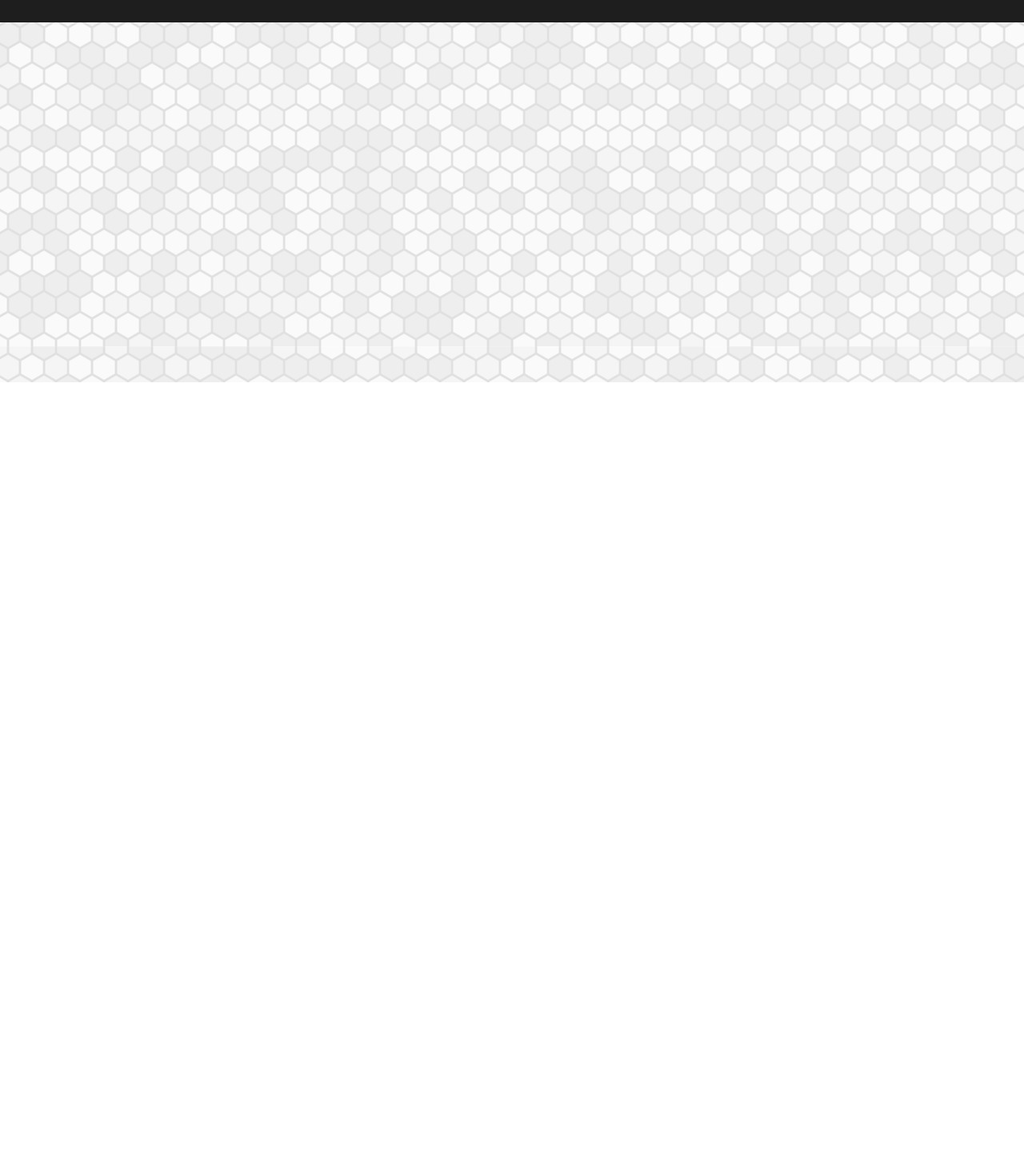
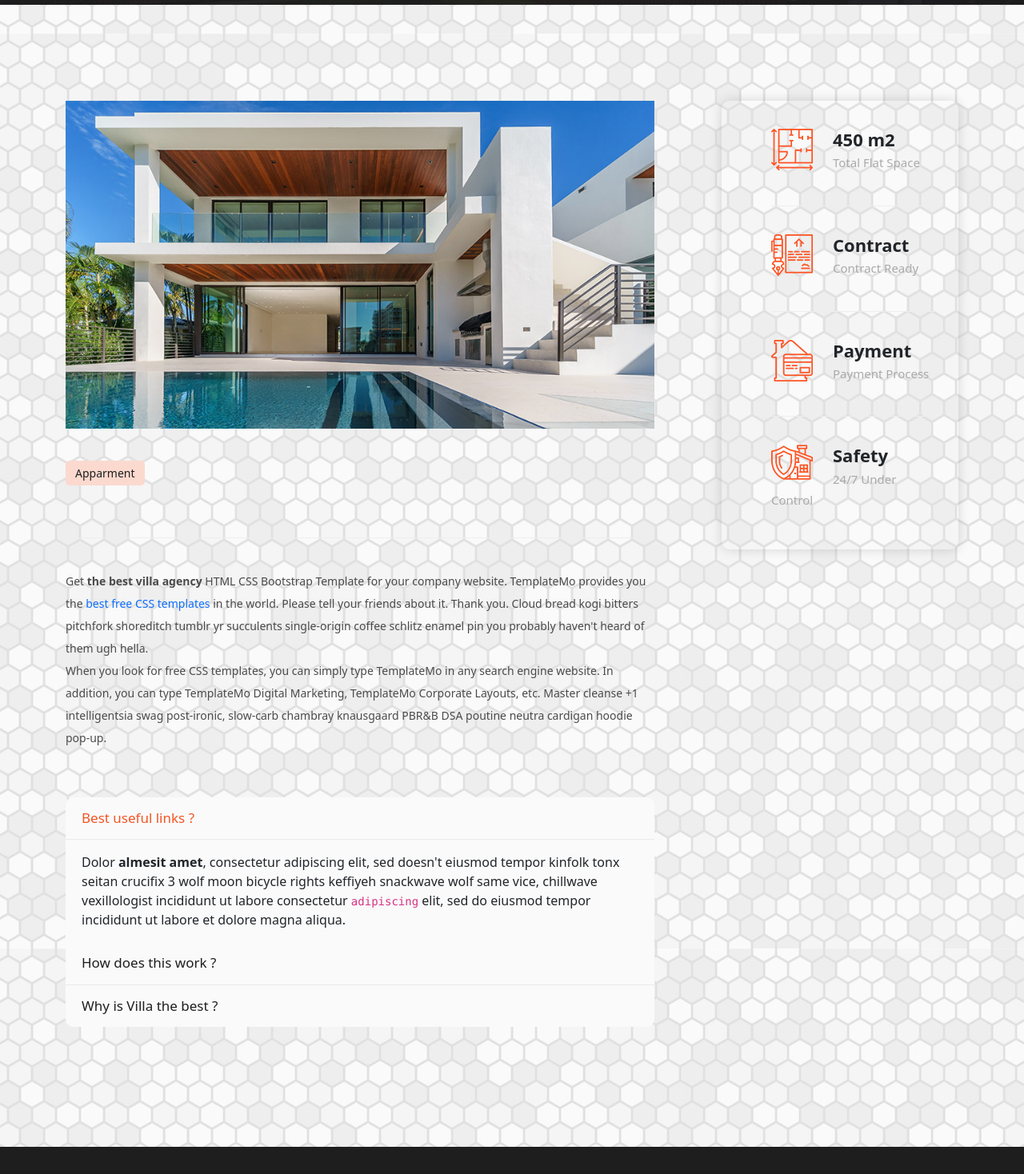
Before and after one commit to brandonsnover/pwr-blder-frontend, a React (Vite) app: page /exercisedetails in a window 1280 px wide. Shown: the part 322-1790 px from the top of the page at 80% size. Before the commit the page ends 800 px from the top, so only its background shows below. Built offline with nearby package versions, Linux system fonts and the light colour scheme; no server answers; the HTML template or start-up script is replaced by a standard one.

Commit message:
added exercise show page and styling

```diff
--- a/src/Content.jsx
+++ b/src/Content.jsx
@@ -7,6 +7,14 @@ import { DayShow } from "./DayShow";
 import { Modal } from "./Modal";
 import { ExerciseIndex } from "./ExerciseIndex";
 import { ExerciseAdd } from "./ExerciseAdd";
+import { Login } from "./Login";
+import { ExerciseShow } from "./ExerciseShow";
+import { useNavigate } from "react-router-dom";
+
+const jwt = localStorage.getItem("jwt");
+if (jwt) {
+  axios.defaults.headers.common["Authorization"] = `Bearer ${jwt}`;
+}
 
 export function Content() {
   const [programs, setPrograms] = useState([]);
@@ -14,6 +22,9 @@ export function Content() {
   const [day, setDay] = useState([]);
   const [isModalVisible, setIsModalVisible] = useState(false);
   const [exercises, setExercises] = useState([]);
+  const [errors, setErrors] = useState([]);
+  const [exercise, setExercise] = useState({});
+  const navigate = useNavigate();
 
   const handleModalShow = () => {
     setIsModalVisible(true);
@@ -102,22 +113,57 @@ export function Content() {
     });
   };
 
+  const handleLogin = (params) => {
+    console.log("submitting login form");
+    setErrors([]);
+    axios
+      .post("http://localhost:3000/sessions.json", params)
+      .then((response) => {
+        console.log(response.data);
+        axios.defaults.headers.common["Authorization"] = "Bearer " + response.data.jwt;
+        localStorage.setItem("jwt", response.data.jwt);
+        window.location.reload();
+      })
+      .catch((error) => {
+        console.log(error.response);
+        setErrors(["Invalid email or password"]);
+      });
+  };
+
+  const handleShowExercise = (id) => {
+    axios.get(`http://localhost:3000/exercises/${id}.json`).then((response) => {
+      console.log(response.data);
+      setExercise(response.data);
+      navigate(`/exercisedetails`);
+    });
+  };
+
+  let homePage;
+  if (localStorage.jwt === undefined) {
+    homePage = (
+      <div>
+        <Login handleSubmit={handleLogin} errors={errors} />
+      </div>
+    );
+  } else {
+    homePage = (
+      <div>
+        <ProgramIndex
+          programs={programs}
+          onShowProgram={handleShowProgram}
+          onCreateProgram={handleCreateProgram}
+          onDestroyProgram={handleDestoryProgram}
+        />
+      </div>
+    );
+  }
+
   useEffect(handleIndexPrograms, []);
   useEffect(handleIndexExercises, []);
   return (
     <div>
       <Routes>
-        <Route
-          path="/"
-          element={
-            <ProgramIndex
-              programs={programs}
-              onShowProgram={handleShowProgram}
-              onCreateProgram={handleCreateProgram}
-              onDestroyProgram={handleDestoryProgram}
-            />
-          }
-        />
+        <Route path="/" element={homePage} />
         <Route
           path="/program"
           element={
@@ -140,7 +186,11 @@ export function Content() {
             />
           }
         />
-        <Route path="/exercises" element={<ExerciseIndex exercises={exercises} />} />
+        <Route
+          path="/exercises"
+          element={<ExerciseIndex onShowExercise={handleShowExercise} exercises={exercises} />}
+        />
+        <Route path="/exercisedetails" element={<ExerciseShow exercise={exercise} />} />
       </Routes>
 
       <Modal show={isModalVisible} onClose={handleModalClose}>
--- a/src/ExerciseIndex.jsx
+++ b/src/ExerciseIndex.jsx
@@ -24,7 +24,9 @@ export function ExerciseIndex(props) {
                     </li>
                   </ul>
                   <div className="main-button">
-                    <a href="property-details.html">More info</a>
+                    <button onClick={() => props.onShowExercise(exercise.id)} className="btn btn-secondary">
+                      More info
+                    </button>
                   </div>
                 </div>
               </div>
--- /dev/null
+++ b/src/ExerciseShow.jsx
@@ -0,0 +1,168 @@
+/* eslint-disable react/jsx-no-target-blank */
+/* eslint-disable react/prop-types */
+export function ExerciseShow(props) {
+  return (
+    <div>
+      <div className="page-heading header-text">
+        <div className="container">
+          <div className="row">
+            <div className="col-lg-12">
+              <h3>{props.exercise.name}</h3>
+            </div>
+          </div>
+        </div>
+      </div>
+
+      <div className="single-property section">
+        <div className="container">
+          <div className="row">
+            <div className="col-lg-8">
+              <div className="main-image">
+                <img src="assets/images/single-property.jpg" alt="" />
+              </div>
+              <div className="main-content">
+                <span className="category">Apparment</span>
+                <h4>{props.exercise.short_description}</h4>
+                <p>
+                  Get <strong>the best villa agency</strong> HTML CSS Bootstrap Template for your company website.
+                  TemplateMo provides you the{" "}
+                  <a href="https://www.google.com/search?q=best+free+css+templates" target="_blank">
+                    best free CSS templates
+                  </a>{" "}
+                  in the world. Please tell your friends about it. Thank you. Cloud bread kogi bitters pitchfork
+                  shoreditch tumblr yr succulents single-origin coffee schlitz enamel pin you probably haven't heard of
+                  them ugh hella.
+                  <br></br>When you look for free CSS templates, you can simply type TemplateMo in any search engine
+                  website. In addition, you can type TemplateMo Digital Marketing, TemplateMo Corporate Layouts, etc.
+                  Master cleanse +1 intelligentsia swag post-ironic, slow-carb chambray knausgaard PBR&B DSA poutine
+                  neutra cardigan hoodie pop-up.
+                </p>
+              </div>
+              <div className="accordion" id="accordionExample">
+                <div className="accordion-item">
+                  <h2 className="accordion-header" id="headingOne">
+                    <button
+                      className="accordion-button"
+                      type="button"
+                      data-bs-toggle="collapse"
+                      data-bs-target="#collapseOne"
+                      aria-expanded="true"
+                      aria-controls="collapseOne"
+                    >
+                      Best useful links ?
+                    </button>
+                  </h2>
+                  <div
+                    id="collapseOne"
+                    className="accordion-collapse collapse show"
+                    aria-labelledby="headingOne"
+                    data-bs-parent="#accordionExample"
+                  >
+                    <div className="accordion-body">
+                      Dolor <strong>almesit amet</strong>, consectetur adipiscing elit, sed doesn't eiusmod tempor
+                      kinfolk tonx seitan crucifix 3 wolf moon bicycle rights keffiyeh snackwave wolf same vice,
+                      chillwave vexillologist incididunt ut labore consectetur <code>adipiscing</code> elit, sed do
+                      eiusmod tempor incididunt ut labore et dolore magna aliqua.
+                    </div>
+                  </div>
+                </div>
+                <div className="accordion-item">
+                  <h2 className="accordion-header" id="headingTwo">
+                    <button
+                      className="accordion-button collapsed"
+                      type="button"
+                      data-bs-toggle="collapse"
+                      data-bs-target="#collapseTwo"
+                      aria-expanded="false"
+                      aria-controls="collapseTwo"
+                    >
+                      How does this work ?
+                    </button>
+                  </h2>
+                  <div
+                    id="collapseTwo"
+                    className="accordion-collapse collapse"
+                    aria-labelledby="headingTwo"
+                    data-bs-parent="#accordionExample"
+                  >
+                    <div className="accordion-body">
+                      Dolor <strong>almesit amet</strong>, consectetur adipiscing elit, sed doesn't eiusmod tempor
+                      kinfolk tonx seitan crucifix 3 wolf moon bicycle rights keffiyeh snackwave wolf same vice,
+                      chillwave vexillologist incididunt ut labore consectetur <code>adipiscing</code> elit, sed do
+                      eiusmod tempor incididunt ut labore et dolore magna aliqua.
+                    </div>
+                  </div>
+                </div>
+                <div className="accordion-item">
+                  <h2 className="accordion-header" id="headingThree">
+                    <button
+                      className="accordion-button collapsed"
+                      type="button"
+                      data-bs-toggle="collapse"
+                      data-bs-target="#collapseThree"
+                      aria-expanded="false"
+                      aria-controls="collapseThree"
+                    >
+                      Why is Villa the best ?
+                    </button>
+                  </h2>
+                  <div
+                    id="collapseThree"
+                    className="accordion-collapse collapse"
+                    aria-labelledby="headingThree"
+                    data-bs-parent="#accordionExample"
+                  >
+                    <div className="accordion-body">
+                      Dolor <strong>almesit amet</strong>, consectetur adipiscing elit, sed doesn't eiusmod tempor
+                      kinfolk tonx seitan crucifix 3 wolf moon bicycle rights keffiyeh snackwave wolf same vice,
+                      chillwave vexillologist incididunt ut labore consectetur <code>adipiscing</code> elit, sed do
+                      eiusmod tempor incididunt ut labore et dolore magna aliqua.
+                    </div>
+                  </div>
+                </div>
+              </div>
+            </div>
+            <div className="col-lg-4">
+              <div className="info-table">
+                <ul>
+                  <li>
+                    <img src="assets/images/info-icon-01.png" alt="" style={{ maxWidth: "52px" }} />
+                    <h4>
+                      450 m2
+                      <br />
+                      <span>Total Flat Space</span>
+                    </h4>
+                  </li>
+                  <li>
+                    <img src="assets/images/info-icon-02.png" alt="" style={{ maxWidth: "52px" }} />
+                    <h4>
+                      Contract
+                      <br />
+                      <span>Contract Ready</span>
+                    </h4>
+                  </li>
+                  <li>
+                    <img src="assets/images/info-icon-03.png" alt="" style={{ maxWidth: "52px" }} />
+                    <h4>
+                      Payment
+                      <br />
+                      <span>Payment Process</span>
+                    </h4>
+                  </li>
+                  <li>
+                    <img src="assets/images/info-icon-04.png" alt="" style={{ maxWidth: "52px" }} />
+                    <h4>
+                      Safety
+                      <br />
+                      <span>24/7 Under Control</span>
+                    </h4>
+                  </li>
+                </ul>
+              </div>
+            </div>
+          </div>
+        </div>
+      </div>
+    </div>
+  );
+}
--- /dev/null
+++ b/src/Login.jsx
@@ -0,0 +1,30 @@
+/* eslint-disable react/prop-types */
+export function Login(props) {
+  console.log("Rendering Login component");
+
+  const handleFormSubmit = (event) => {
+    event.preventDefault();
+    const params = new FormData(event.target);
+    props.handleSubmit(params);
+  };
+
+  return (
+    <div id="login">
+      <h1>Login</h1>
+      <ul>
+        {props.errors.map((error) => (
+          <li key={error}>{error}</li>
+        ))}
+      </ul>
+      <form onSubmit={handleFormSubmit}>
+        <div>
+          Email: <input name="email" type="email" />
+        </div>
+        <div>
+          Password: <input name="password" type="password" />
+        </div>
+        <button type="submit">Login</button>
+      </form>
+    </div>
+  );
+}
--- a/src/ProgramIndex.jsx
+++ b/src/ProgramIndex.jsx
@@ -23,7 +23,7 @@ export function ProgramIndex(props) {
 
   return (
     <div>
-      <h1 className="text-center">All Programs</h1>
+      <h1 className="text-center">Your Programs</h1>
       <div className="properties section">
         <div className="container">
           <div className="row">
```
